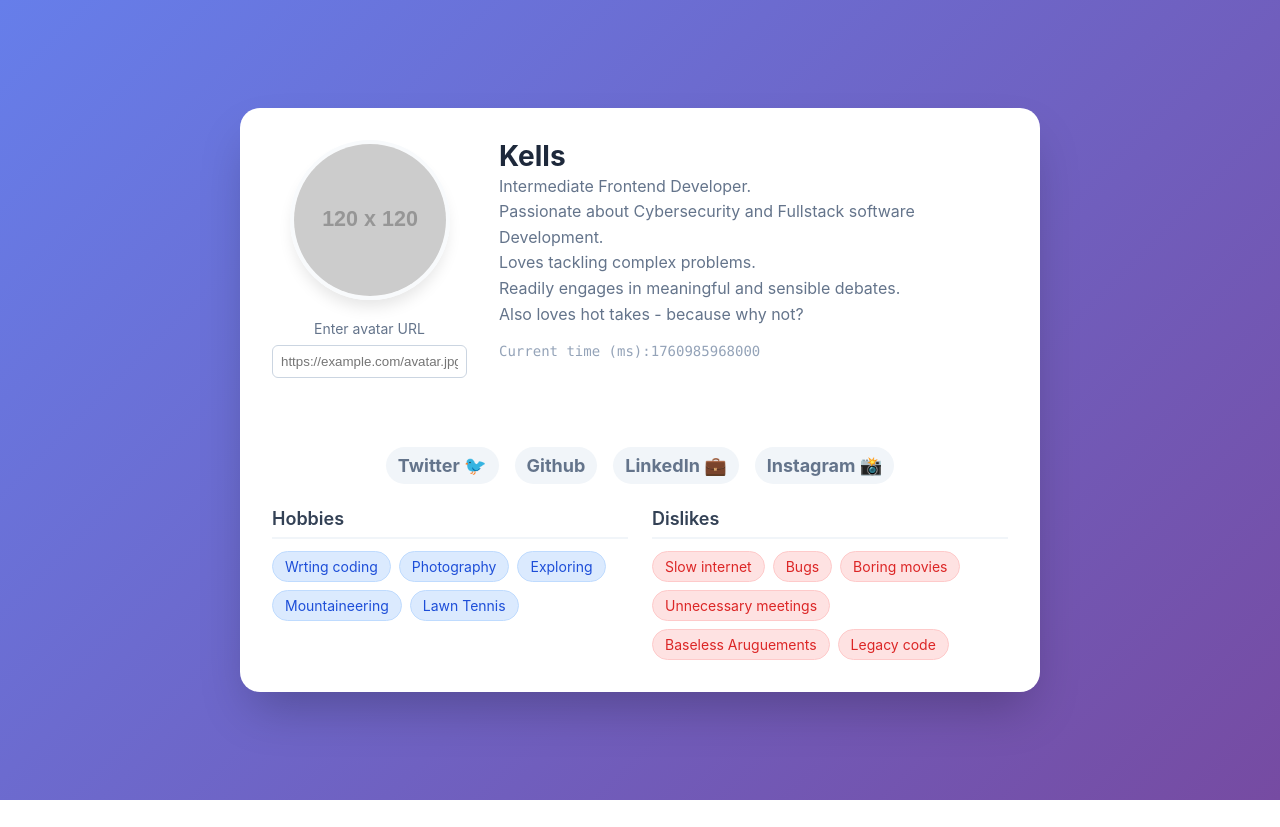
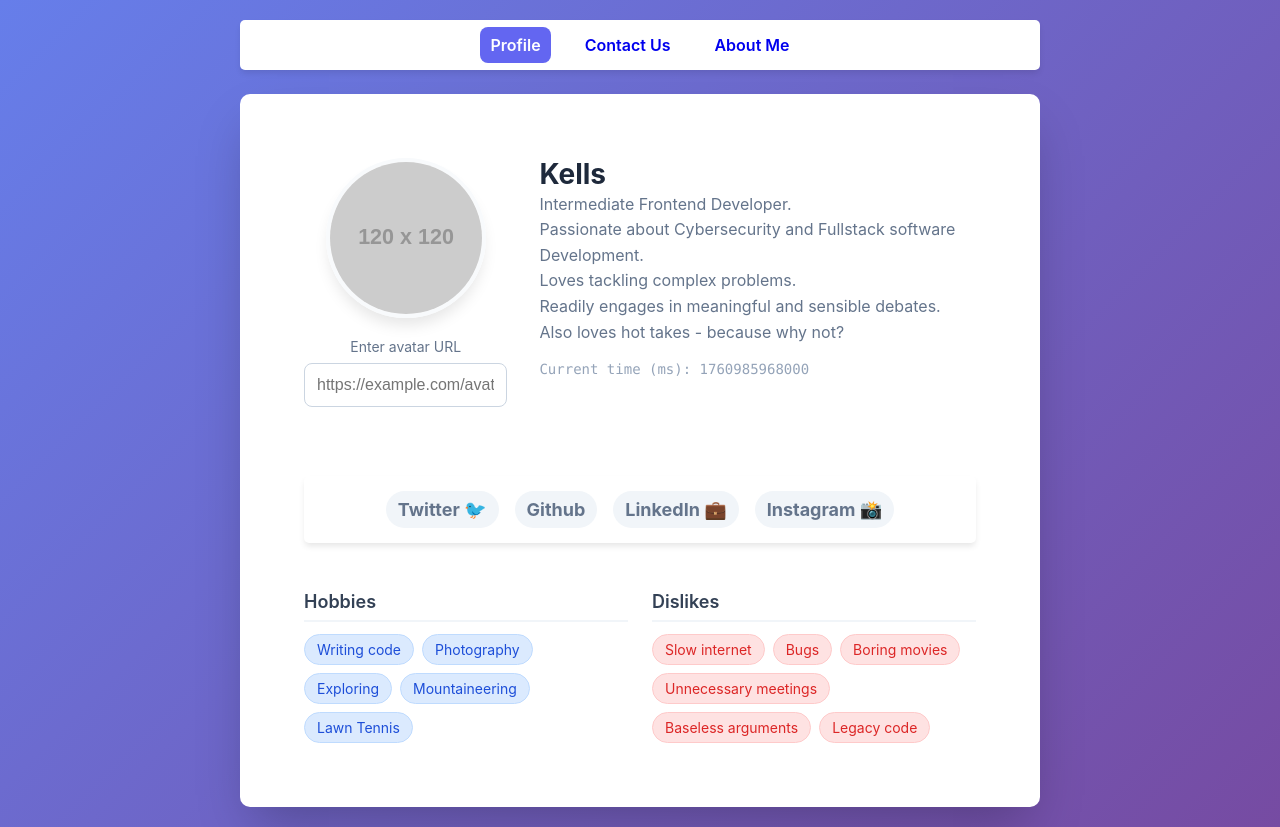
Before and after one commit to throwAway-sus/HNG-internship, a PHP site: page / in a window 1280 px wide. Before the commit the page ends 800 px from the top, so only its background shows below. Run offline with PHP 8.4, Linux system fonts and the light colour scheme; grey boxes labelled with a size stand in for pictures from a placeholder-image service; some libraries are stand-ins or nearby versions.

Commit message:
added multi page navigation while being an spa
added contact us and about me functionality

```diff
--- a/stage 0/index.html
+++ b/stage 0/index.html
@@ -9,31 +9,33 @@
 </head>
 
 <body>
-  <article data-testid="test-profile-card">
+  <div class="main-container">
+    <nav>
+      <ul>
+        <li><a href="#" class="nav-link active" data-page="profile">Profile</a></li>
+        <li><a href="#" class="nav-link" data-page="contact">Contact Us</a></li>
+        <li><a href="#" class="nav-link" data-page="about">About Me</a></li>
+      </ul>
+    </nav>
+
+    <div class="dynamic-content-container">
+      <!-- Profile Page -->
+      <article data-testid="test-profile-card" id="profile-page" class="page active">
         <header class="profile-header">
           <div class="left-container">
           <div class="avatar-container">
             <figure>
-            <img
-              data-testid="test-user-avatar"
-              src="https://placehold.co/120x120/667eea/ffffff?text=KS"
-              alt="Profile picture of kells"
-            >
+              <img data-testid="test-user-avatar" src="https://placehold.co/120x120/667eea/ffffff?text=KS"
+              alt="Profile picture of Kells">
             </figure>
           </div>
           <div class="avatar-controls">
-          <label for="avatar-url">
-            Enter avatar URL
-          </label>
-          <input
-            type="text"
-            id="avatar-url"
-            placeholder="https://example.com/avatar.jpg"
-            data-testid="test-avatar-url"
-          >
+            <label for="avatar-url">Enter avatar URL</label>
+            <input type="text" id="avatar-url" placeholder="https://example.com/avatar.jpg" data-testid="test-avatar-url">
             <div id="enter-prompt">Press enter</div>
           </div>
         </div>
+
         <div>
           <h2 data-testid="test-user-name">Kells</h2>
           <p data-testid="test-user-bio">
@@ -66,7 +68,7 @@
           <section>
             <h3>Hobbies</h3>
             <ul data-testid="test-user-hobbies">
-          <li>Wrting coding</li>
+              <li>Writing code</li>
               <li>Photography</li>
               <li>Exploring</li>
               <li>Mountaineering</li>
@@ -80,13 +82,91 @@
               <li>Bugs</li>
               <li>Boring movies</li>
               <li>Unnecessary meetings</li>
-          <li>Baseless Aruguements</li>
+              <li>Baseless arguments</li>
               <li>Legacy code</li>
             </ul>
           </section>
         </div>
       </article>
 
+      <!-- Contact Page -->
+      <main id="contact-page" class="page" data-testid="test-contact-page">
+        <h1>Contact Us</h1>
+        <form class="contact-form" data-testid="test-contact-form">
+          <div class="form-group">
+            <label for="contact-name">Full Name</label>
+            <input type="text" id="contact-name" data-testid="test-contact-name" aria-describedby="error-name">
+            <div id="error-name" class="error-message" data-testid="test-contact-error-name"></div>
+          </div>
+
+          <div class="form-group">
+            <label for="contact-email">Email</label>
+            <input type="email" id="contact-email" data-testid="test-contact-email" aria-describedby="error-email">
+            <div id="error-email" class="error-message" data-testid="test-contact-error-email"></div>
+          </div>
+
+          <div class="form-group">
+            <label for="contact-subject">Subject</label>
+            <input type="text" id="contact-subject" data-testid="test-contact-subject" aria-describedby="error-subject">
+            <div id="error-subject" class="error-message" data-testid="test-contact-error-subject"></div>
+          </div>
+
+          <div class="form-group">
+            <label for="contact-message">Message</label>
+            <textarea id="contact-message" data-testid="test-contact-message" aria-describedby="error-message"></textarea>
+            <div id="error-message" class="error-message" data-testid="test-contact-error-message"></div>
+          </div>
+
+          <button type="submit" class="submit-btn" data-testid="test-contact-submit">Send Message</button>
+
+          <div class="success-message" data-testid="test-contact-success">
+            Thank you! Your message has been sent successfully.
+          </div>
+        </form>
+      </main>
+
+      <!-- About Page -->
+      <main id="about-page" class="page" data-testid="test-about-page">
+        <h1>About Me</h1>
+        <section class="about-section">
+          <h2>Bio</h2>
+          <p data-testid="test-about-bio">
+            I'm a Frontend Dev, who is also passionate about Cybersecurity, Fullstack software Development and also solving problems, maybe complex problems.
+          </p>
+        </section>
+
+        <section class="about-section">
+          <h2>Goals in this program</h2>
+          <p data-testid="test-about-goals">
+            My primary goal is to get my hands on real world problems that encompasses frontend development, and also maybe network while at it.
+          </p>
+        </section>
+
+        <section class="about-section">
+          <h2>Areas of low confidence</h2>
+          <p data-testid="test-about-confidence">
+            I want to improve my skills in backend development mainly, and also my networking skills. Pretty bad at both
+          </p>
+        </section>
+
+        <section class="about-section">
+          <h2>Note to future self</h2>
+          <p data-testid="test-about-future-note">
+            Remember you gave HNG your best shot.
+          </p>
+        </section>
+
+        <section class="about-section">
+          <h2>Extra thoughts</h2>
+          <p data-testid="test-about-extra">
+            What if i don't make it all the way through HNG? </br>
+            Nahhhhh, scratch that, dosen't even sound right.
+          </p>
+        </section>
+      </main>
+    </div>
+  </div>
+
   <script src="profile.js"></script>
 </body>
 
--- a/stage 0/profile.css
+++ b/stage 0/profile.css
@@ -1,3 +1,6 @@
+/* ---------------------------------------------
+GLOBAL STYLES
+--------------------------------------------- */
 * {
   margin: 0;
   padding: 0;
@@ -14,15 +17,100 @@
   padding: 20px;
 }
 
+/* Accessibility focus styles */
+a:focus,
+button:focus {
+  outline: 2px solid #6366f1;
+  outline-offset: 2px;
+}
+
+/* Responsive typography & spacing adjustments */
+@media (max-width: 480px) {
+  .profile-header {
+    padding: 24px 16px;
+  }
+
+  .social-section,
+  .interests-section {
+    padding: 0 16px 24px;
+  }
+
+  h2[data-testid="test-user-name"] {
+    font-size: 24px;
+  }
+
+  p[data-testid="test-user-bio"] {
+    font-size: 14px;
+  }
+}
+
+/* ---------------------------------------------
+NAVIGATION STYLES
+--------------------------------------------- */
+nav {
+  background: white;
+  border-radius: 5px;
+  padding: 15px;
+  margin-bottom: 24px;
+  box-shadow: 0 4px 6px -1px rgba(0, 0, 0, 0.1);
+}
+
+nav ul {
+  list-style: none;
+  display: flex;
+  color: #475569;
+  gap: 24px;
+  justify-content: center;
+}
+
+nav a {
+  text-decoration: none;
+  font-weight: 600;
+  flex-wrap: wrap;
+  padding: 8px 10px;
+  border-radius: 8px;
+  transition: all 0.2s ease;
+}
+
+nav a:hover,
+nav a:focus {
+  background: #f1f5f9;
+  color: #334155;
+  outline: 2px solid #cbd5e1;
+  outline-offset: 2px;
+}
+
+nav a.active {
+  background: #6366f1;
+  color: white;
+}
+
+/* ---------------------------------------------
+PAGE CONTAINERS
+--------------------------------------------- */
+main,
 article[data-testid="test-profile-card"] {
   background: white;
-  border-radius: 20px;
+  border-radius: 10px;
   box-shadow: 0 25px 50px -12px rgba(0, 0, 0, 0.25);
   overflow: hidden;
   max-width: 800px;
   width: 100%;
+  margin: 0 auto;
 }
 
+.page {
+  display: none;
+  padding: 32px;
+}
+
+.page.active {
+  display: block;
+}
+
+/* ---------------------------------------------
+PROFILE PAGE STYLES
+--------------------------------------------- */
 .profile-header {
   padding: 32px;
   display: flex;
@@ -38,34 +126,7 @@
   gap: 16px;
 }
 
-.avatar-controls {
-  margin-bottom: 16px;
-  text-align: center;
-}
-
-label{
-  display: block;
-  margin-bottom: 8px;
-  font-size: 14px;
-  color: #64748b;
-}
-
-input[data-testid="test-avatar-url"]{
-  width: 100%;
-  padding: 8px;
-  border: 1px solid #cbd5e1;
-  border-radius: 6px;
-}
-
-#enter-prompt {
-  opacity: 0;
-  color: #dc2626;
-  font-size: 12px;
-  margin-top: 4px;
-  font-weight: 500;
-  line-height: 1.4;
-}
-
+/* Avatar section */
 .avatar-container {
   position: relative;
 }
@@ -83,6 +144,35 @@
   box-shadow: 0 10px 15px -3px rgba(0, 0, 0, 0.1);
 }
 
+.avatar-controls {
+  margin-bottom: 16px;
+  text-align: center;
+}
+
+label {
+  display: block;
+  margin-bottom: 8px;
+  font-size: 14px;
+  color: #64748b;
+}
+
+input[data-testid="test-avatar-url"] {
+  width: 100%;
+  padding: 8px;
+  border: 1px solid #cbd5e1;
+  border-radius: 6px;
+}
+
+#enter-prompt {
+  opacity: 0;
+  color: #dc2626;
+  font-size: 12px;
+  margin-top: 4px;
+  font-weight: 500;
+  line-height: 1.4;
+}
+
+/* Profile text */
 h2[data-testid="test-user-name"] {
   font-size: 28px;
   font-weight: 700;
@@ -97,6 +187,8 @@
   text-align: center;
   line-height: 1.6;
   max-width: 500px;
+  word-wrap: break-word;
+  hyphens: auto;
 }
 
 .time-display {
@@ -107,6 +199,7 @@
   text-align: center;
 }
 
+/* Social links */
 .social-section {
   padding: 0 32px 24px;
 }
@@ -141,37 +234,12 @@
   outline-offset: 2px;
 }
 
+/* Interests section */
 .interests-section {
   display: grid;
   grid-template-columns: 1fr;
   gap: 24px;
   padding: 0 32px 32px;
-}
-
-@media (min-width: 768px) {
-  .profile-header {
-    flex-direction: row;
-    text-align: left;
-    align-items: flex-start;
-    gap: 32px;
-  }
-
-  .avatar-container {
-    flex-shrink: 0;
-  }
-
-  h2[data-testid="test-user-name"],
-  p[data-testid="test-user-bio"] {
-    text-align: left;
-  }
-
-  .time-display {
-    text-align: left;
-  }
-
-  .interests-section {
-    grid-template-columns: 1fr 1fr;
-  }
 }
 
 section h3 {
@@ -208,8 +276,6 @@
   transform: scale(1.05);
 }
 
-
-
 ul[data-testid="test-user-hobbies"] li {
   background: #dbeafe;
   color: #1d4ed8;
@@ -222,35 +288,139 @@
   border-color: #fecaca;
 }
 
-/* Focus styles for accessibility */
-a:focus,
-button:focus {
-  outline: 2px solid #6366f1;
+/* Responsive layout for profile */
+@media (min-width: 768px) {
+  .profile-header {
+    flex-direction: row;
+    text-align: left;
+    align-items: flex-start;
+    gap: 32px;
+  }
+
+  .avatar-container {
+    flex-shrink: 0;
+  }
+
+  h2[data-testid="test-user-name"],
+  p[data-testid="test-user-bio"] {
+    text-align: left;
+  }
+
+  .time-display {
+    text-align: left;
+  }
+
+  .interests-section {
+    grid-template-columns: 1fr 1fr;
+  }
+}
+
+/* ---------------------------------------------
+CONTACT PAGE STYLES
+--------------------------------------------- */
+.contact-form {
+  max-width: 600px;
+  margin: 0 auto;
+}
+
+.form-group {
+  margin-bottom: 20px;
+}
+
+label[for^="contact-"] {
+  display: block;
+  margin-bottom: 8px;
+  font-weight: 600;
+  color: #334155;
+  font-size: 14px;
+}
+
+input[type="text"],
+input[type="email"],
+textarea {
+  width: 100%;
+  padding: 12px;
+  border: 1px solid #cbd5e1;
+  border-radius: 8px;
+  font-size: 16px;
+  transition: border-color 0.2s;
+}
+
+input[type="text"]:focus,
+input[type="email"]:focus,
+textarea:focus {
+  outline: none;
+  border-color: #6366f1;
+  box-shadow: 0 0 0 3px rgba(99, 102, 241, 0.2);
+}
+
+textarea {
+  min-height: 120px;
+  resize: vertical;
+}
+
+/* Form feedback messages */
+.error-message {
+  color: #dc2626;
+  font-size: 14px;
+  margin-top: 6px;
+  display: none;
+}
+
+.error-message.show {
+  display: block;
+}
+
+.success-message {
+  background: #dcfce7;
+  color: #166534;
+  padding: 16px;
+  border-radius: 8px;
+  margin-top: 20px;
+  display: none;
+}
+
+.success-message.show {
+  display: block;
+}
+
+.submit-btn {
+  background: #6366f1;
+  color: white;
+  border: none;
+  padding: 12px 24px;
+  border-radius: 8px;
+  font-size: 16px;
+  font-weight: 600;
+  cursor: pointer;
+  transition: background 0.2s;
+  width: 100%;
+}
+
+.submit-btn:hover,
+.submit-btn:focus {
+  background: #4f46e5;
+  outline: 2px solid #c7d2fe;
   outline-offset: 2px;
 }
 
-/* Ensure proper word wrapping */
-p[data-testid="test-user-bio"] {
-  word-wrap: break-word;
-  hyphens: auto;
+/* ---------------------------------------------
+ABOUT PAGE STYLES
+--------------------------------------------- */
+.about-section {
+  margin-bottom: 32px;
 }
 
-/* Responsive adjustments */
-@media (max-width: 480px) {
-  .profile-header {
-    padding: 24px 16px;
-  }
+.about-section h2 {
+  color: #334155;
+  margin-bottom: 16px;
+  font-size: 22px;
+  padding-bottom: 8px;
+  border-bottom: 2px solid #f1f5f9;
+}
 
-  .social-section,
-  .interests-section {
-    padding: 0 16px 24px;
-  }
-
-  h2[data-testid="test-user-name"] {
-    font-size: 24px;
-  }
-
-  p[data-testid="test-user-bio"] {
-    font-size: 14px;
-  }
+.about-section p {
+  color: #64748b;
+  line-height: 1.6;
+  font-size: 16px;
 }
```
Also changed, not shown: stage 0/profile.js (+74 -1 lines). Lines whose indentation alone changed are shown as unchanged.
